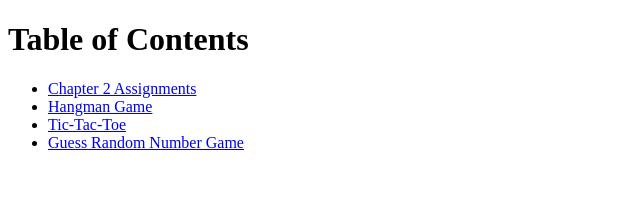
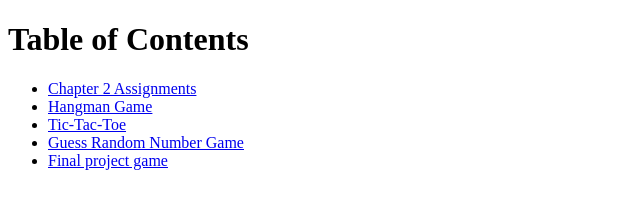
Before and after one commit to Chrisjdre/scripting-final-project, a plain HTML site: page index.html in a window 1280 px wide. Shown: the whole page, without its empty margins (0-640 px from the left). Drawn offline with Linux system fonts and the light colour scheme.

Commit message:
added final game to website

```diff
--- a/index.html
+++ b/index.html
@@ -13,6 +13,7 @@
         <li> <a href="hangman/index.html"> Hangman Game</a></li>
         <li> <a href="tictactoe/index.html"> Tic-Tac-Toe</a></li>
         <li> <a href="Random_number/index.html"> Guess Random Number Game</a></li>
+        <li> <a href="Final_game/index.html">Final project game</a></li>
     </ul>
 </body>
 </html>
```
